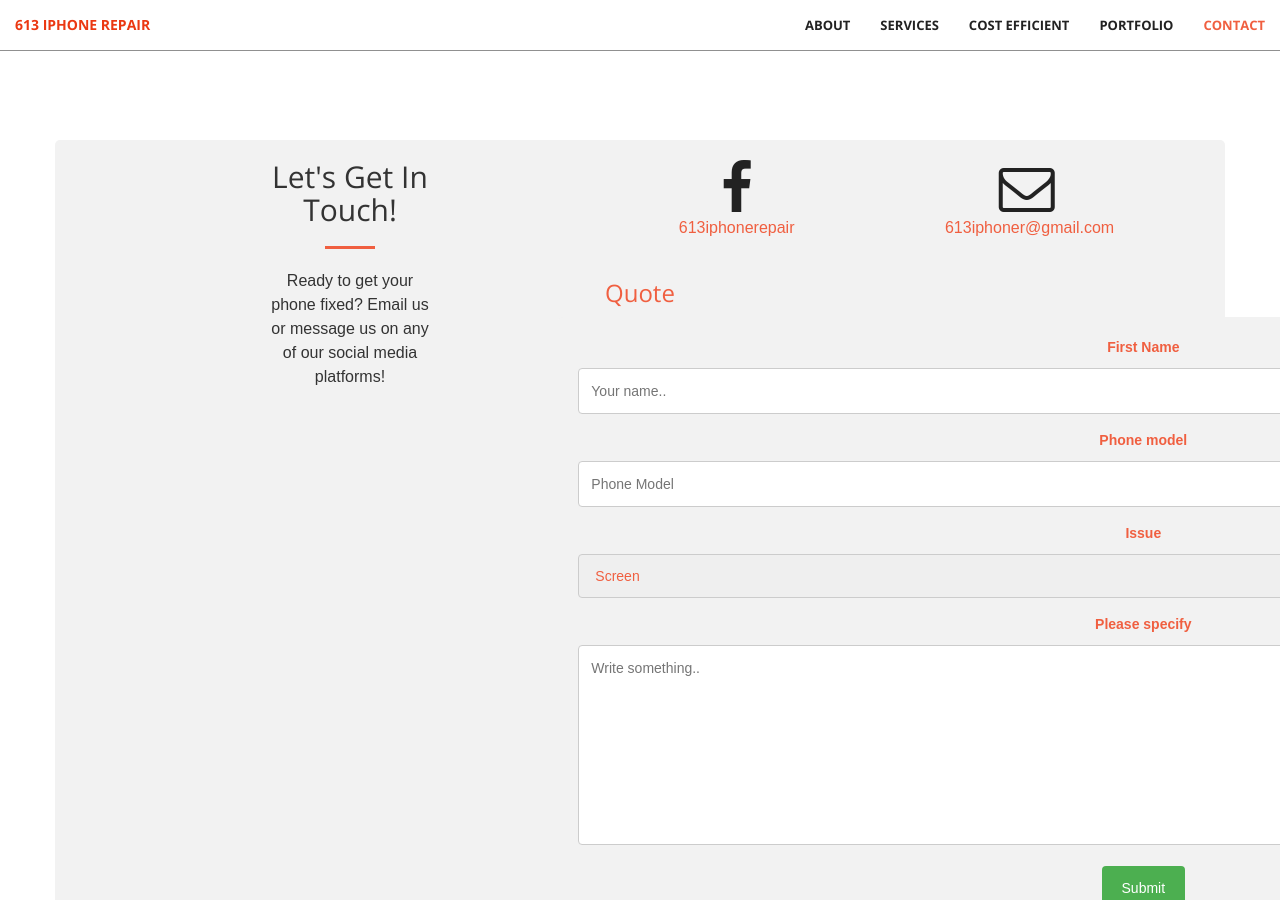
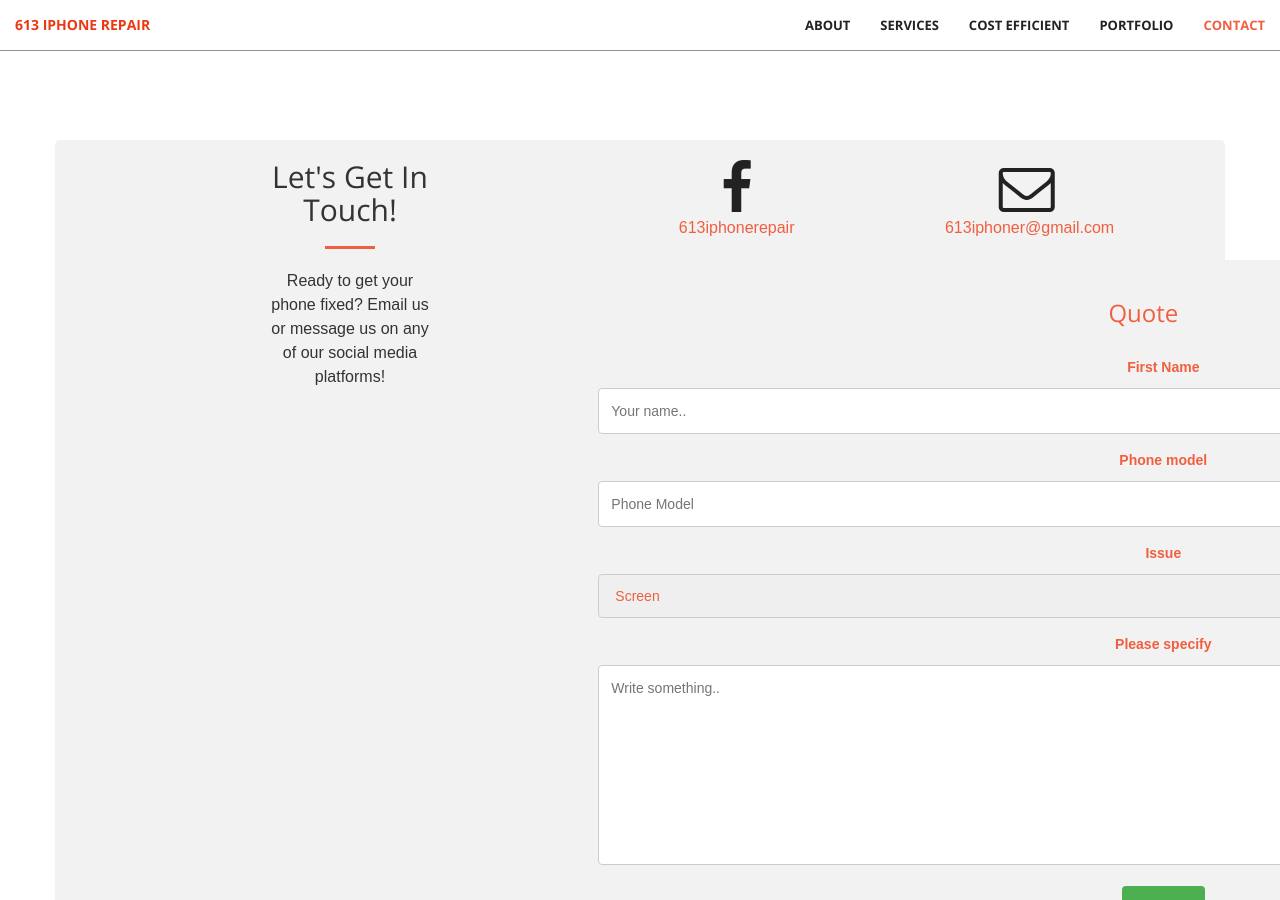
Before and after one commit to SuhaibElkomy/613iphonerepair, a Jekyll site: the page built from index.html, in a window 1280 px wide and 900 px high, scrolled down 4017 px. Built offline with Jekyll 4.4.1, drawn with Linux system fonts in a browser that asks for light colours.

Commit message:
Update Quote.html

```diff
--- a/_includes/Quote.html
+++ b/_includes/Quote.html
@@ -1,5 +1,5 @@
-<!DOCTYPE html>
-<html>
+<section id="quote">
+    <div class="container">
 <head>
 <meta name="viewport" content="width=device-width, initial-scale=1">
 <style>
@@ -65,4 +65,5 @@ input[type=submit]:hover {
 </div>
 
 </body>
-</html>
+
+</section>
```
